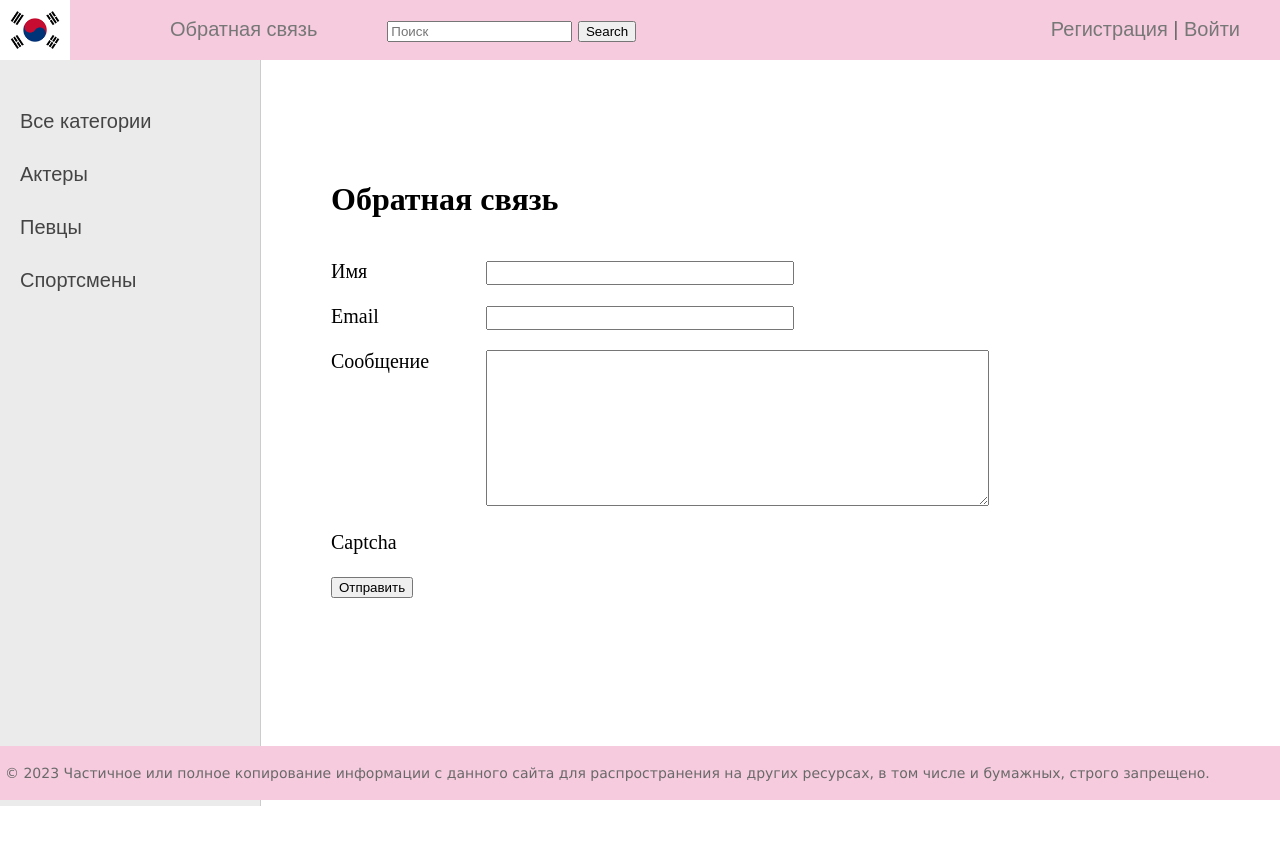
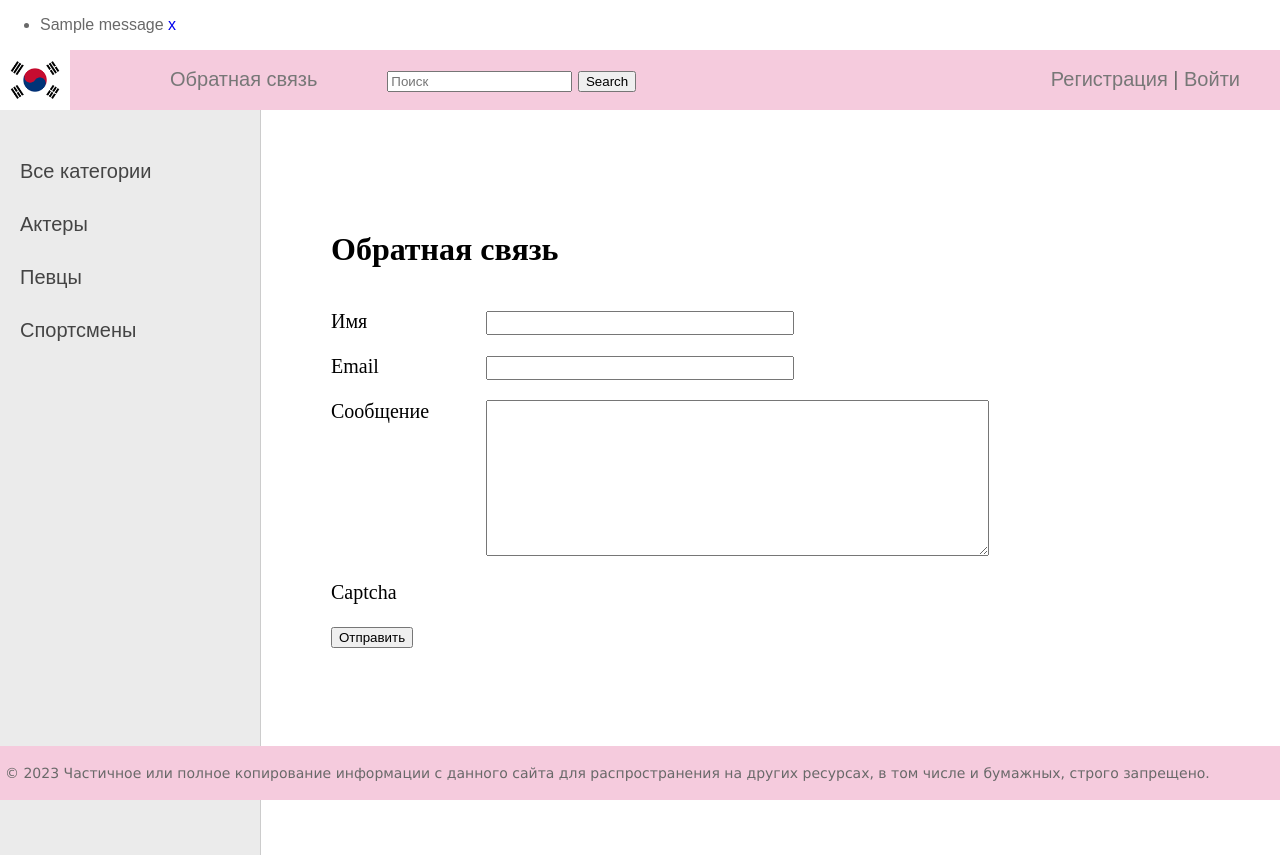
Before and after one commit to woeislolo/celebs, a Django app: page /contact/ in a window 1280 px wide. Shown: the top 855 px of the page. Before the commit the page ends 806 px from the top, so only its background shows below. Run offline with Django 3.2, Linux system fonts and the light colour scheme; data comes from the database, SQL or seed files in the repository; tables that the repository leaves empty hold one stand-in row (values such as "Sample post"); one stand-in notice (Sample message) is shown; parts of the project's set-up code (start-up, migrations or seed data) failed here and were passed over.

Commit message:
Add success messages in views for add article, contact form, registration, update profile (success+error)

```diff
--- a/men/forms.py
+++ b/men/forms.py
@@ -90,4 +90,4 @@ class ProfileUpdateForm(forms.ModelForm):
 
     class Meta:
         model = Profile
-        fields = ['photo',]
+        fields = ['photo', 'date_of_birth',]
--- a/men/templates/men/base.html
+++ b/men/templates/men/base.html
@@ -12,6 +12,18 @@
 <body>
 <table class="table-page" border=0 cellpadding="0" cellspacing="0">
 <tr><td valign=top>
+
+{% if messages %}
+	<ul class="messages">
+	{% for message in messages %}
+	<li class="{{ message.tags }}">
+	{{ message|safe }}
+	<a href="#" class="close">x</a>
+	</li>
+	{% endfor %}
+	</ul>
+{% endif %}
+
 {% block mainmenu %}
 		<div class="header">
 			<ul id="mainmenu" class="mainmenu">
--- a/men/views.py
+++ b/men/views.py
@@ -1,3 +1,4 @@
+from django.contrib import messages
 from django.contrib.auth import logout, login
 from django.contrib.auth.decorators import login_required
 from django.contrib.auth.mixins import LoginRequiredMixin
@@ -67,6 +68,7 @@ class MenCategory(DataMixin, ListView):
         return context | c_def
 
 
+# не передаем контекст
 def post_detail(request, post_slug):
     """Отображение статьи и формы комментария (GET)"""
 
@@ -119,6 +121,7 @@ class AddPage(LoginRequiredMixin, DataMixin, CreateView):
 
     def form_valid(self, form):
         form.instance.author = self.request.user
+        messages.success(self.request, 'Статья успешно добавлена.')
         return super().form_valid(form)
 
 
@@ -154,13 +157,13 @@ class ContactFormView(DataMixin, FormView):
         return context | c_def
 
     def form_valid(self, form):
+        messages.success(self.request, 'Спасибо за обратную связь!')
         return redirect('home')
 
 
 class RegisterUser(DataMixin, CreateView):
     form_class = RegisterUserForm
     template_name = 'registration/register.html'
-    # success_url = reverse_lazy('login')
 
     def get_context_data(self, *, object_list=None, **kwargs):
         context = super().get_context_data(**kwargs)
@@ -171,6 +174,7 @@ class RegisterUser(DataMixin, CreateView):
         user = form.save()
         Profile.objects.create(user=user)
         login(self.request, user)
+        messages.success(self.request, 'Вы успешно зарегистрировались.')
         return redirect('home')
 
 
@@ -211,6 +215,7 @@ class UpdateUserProfile(DataMixin, UpdateView):
     template_name = 'registration/profile_update.html'
     context_object_name = 'user_profile'
     form_class = ProfileUpdateForm
+    success_url = reverse_lazy('home')
 
     def get_object(self):
         user_pk = User.objects.filter(pk=self.kwargs['user_pk'])[0].pk
@@ -234,4 +239,9 @@ class UpdateUserProfile(DataMixin, UpdateView):
         user.last_name = form.cleaned_data['last_name']
         user.first_name = form.cleaned_data['first_name']
         user.save()
-        return HttpResponseRedirect(reverse('home'))
+        messages.success(self.request, 'Профиль успешно изменен.')
+        return super().form_valid(form)
+
+    def form_invalid(self, form):
+        messages.error(self.request, 'Возникла ошибка при редактировании профиля.')
+        return self.render_to_response(self.get_context_data(form=form))
```
Also changed, not shown: media/photos/2025/02/12/чин_сон_гю.jpg (added).
